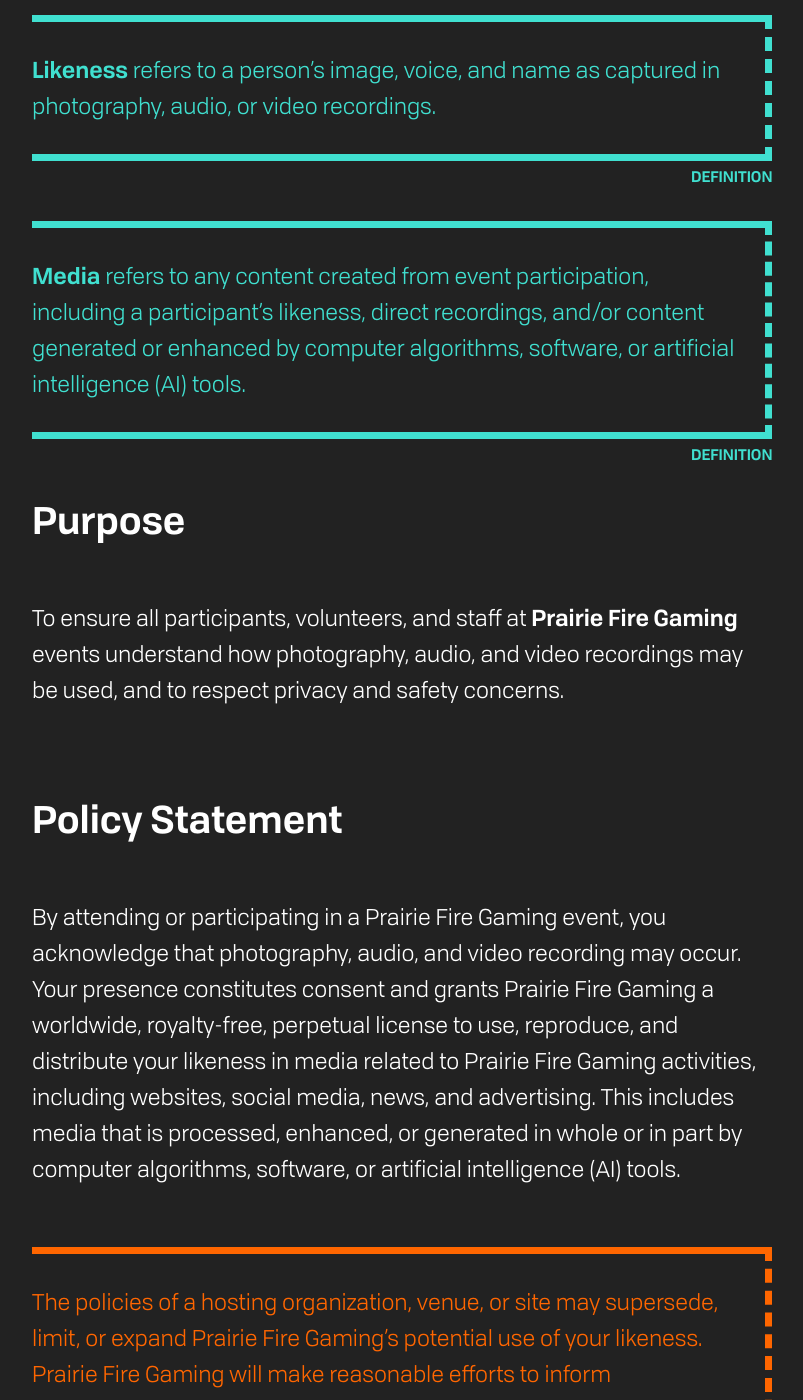
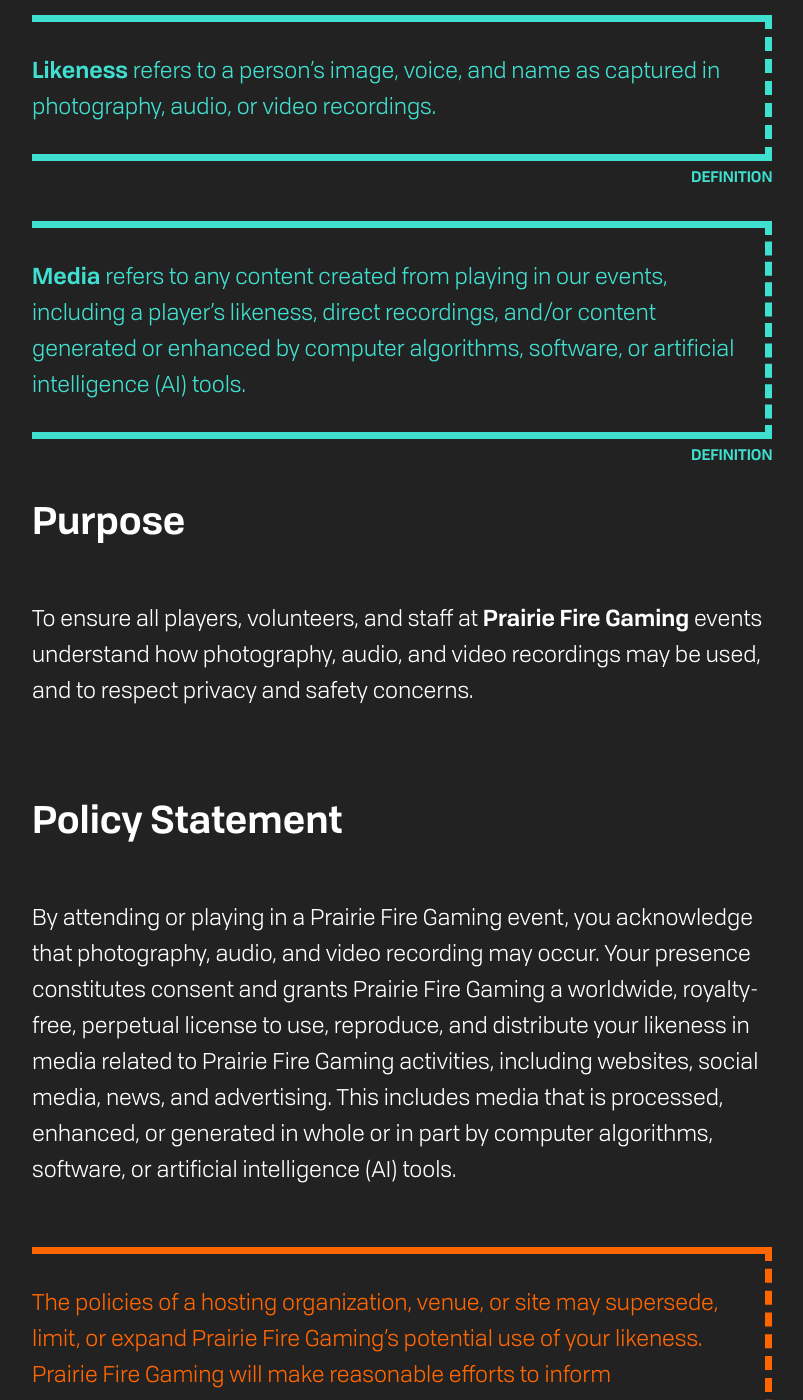
Before and after one commit to jedlimke/prairiefiregaming.com, a Jekyll site: the page built from policies/media-policy.md, in a window 1280 px wide and 1400 px high, scrolled down 645 px. Shown: the whole window, without its empty margins (238-1041 px from the left). Built offline with Jekyll 4.4.1, drawn with Linux system fonts in a browser that asks for light colours; some of the changed text lies outside the part shown.

Commit message:
players not participants

```diff
--- a/policies/media-policy.md
+++ b/policies/media-policy.md
@@ -15,21 +15,21 @@
 </div>
 
 <div class="callout info" markdown="1" data-label="Definition">
-**Media** refers to any content created from event participation, including a participant's likeness, direct recordings, and/or content generated or enhanced by computer algorithms, software, or artificial intelligence (AI) tools.
+**Media** refers to any content created from playing in our events, including a player's likeness, direct recordings, and/or content generated or enhanced by computer algorithms, software, or artificial intelligence (AI) tools.
 </div>
 
 ## Purpose
-To ensure all participants, volunteers, and staff at **Prairie Fire Gaming** events understand how photography, audio, and video recordings may be used, and to respect privacy and safety concerns.
+To ensure all players, volunteers, and staff at **Prairie Fire Gaming** events understand how photography, audio, and video recordings may be used, and to respect privacy and safety concerns.
 
 ## Policy Statement
-By attending or participating in a Prairie Fire Gaming event, you acknowledge that photography, audio, and video recording may occur. Your presence constitutes consent and grants Prairie Fire Gaming a worldwide, royalty-free, perpetual license to use, reproduce, and distribute your likeness in media related to Prairie Fire Gaming activities, including websites, social media, news, and advertising. This includes media that is processed, enhanced, or generated in whole or in part by computer algorithms, software, or artificial intelligence (AI) tools.
+By attending or playing in a Prairie Fire Gaming event, you acknowledge that photography, audio, and video recording may occur. Your presence constitutes consent and grants Prairie Fire Gaming a worldwide, royalty-free, perpetual license to use, reproduce, and distribute your likeness in media related to Prairie Fire Gaming activities, including websites, social media, news, and advertising. This includes media that is processed, enhanced, or generated in whole or in part by computer algorithms, software, or artificial intelligence (AI) tools.
 
 <div class="callout important" markdown="1" data-label="Important">
 The policies of a hosting organization, venue, or site may supersede, limit, or expand Prairie Fire Gaming's potential use of your likeness. Prairie Fire Gaming will make reasonable efforts to inform participants of any such additional policies if necessary, but we encourage you to review the host's media policy on your own.
 </div>
 
 <div class="callout important" markdown="1" data-label="Important">
-For participants under the age of 18, a parent or legal guardian must consent to this policy in writing before participation.
+For players under the age of 18, a parent or legal guardian must consent to this policy in writing before the event.
 </div>
 
 ## Respectful Use
```
Also changed, not shown: policies/accessibility.md (+2 -2 lines), policies/refund-policy.md (+3 -3 lines).
